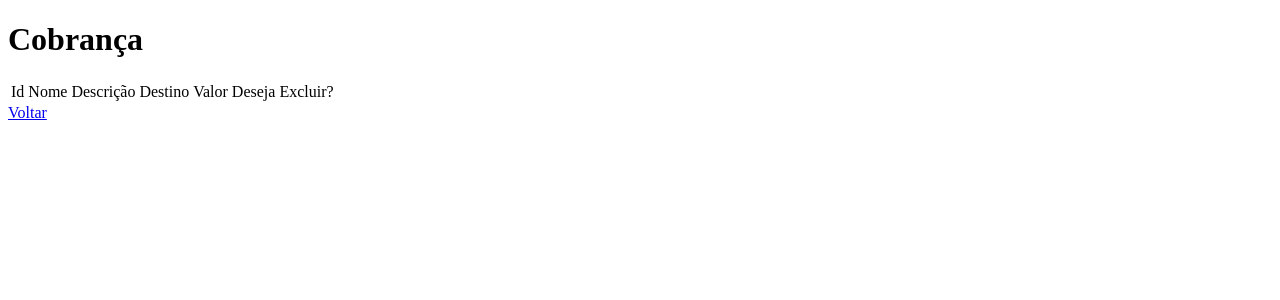
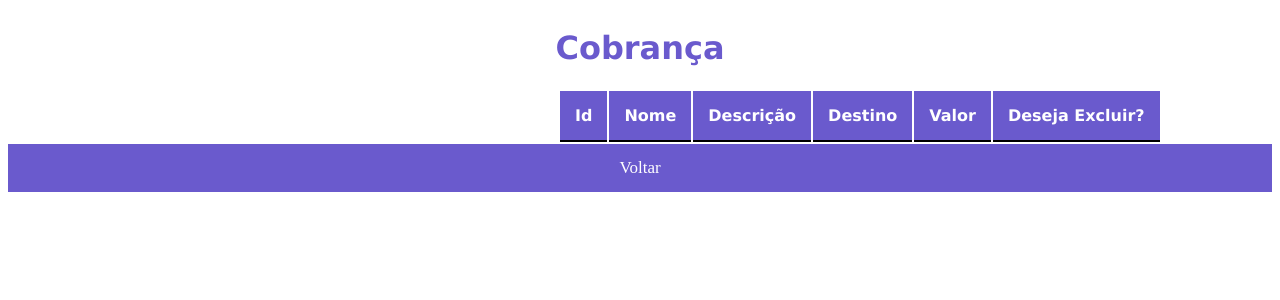
Before and after one commit to Accountico/accountico-WebApp, a Flask app: template templates/reportCharge.html in a window 1280 px wide. Shown: the top 300 px of the page. Run offline with Flask 2, Linux system fonts and the light colour scheme; the template is opened without the code that fills it, so the values that code supplies are empty; parts of the project's set-up code (start-up, migrations or seed data) failed here and were passed over.

Commit message:
Subindo todas as estilizações das telas

```diff
--- a/static/css/report.css
+++ b/static/css/report.css
@@ -0,0 +1,52 @@
+body{
+    align-content: center;
+    text-align: center;
+}
+
+.title {
+    text-align: center;
+    color: #6A5ACD;
+    font-weight: bold;
+    font-family: "Lucida Sans Unicode";
+}
+
+table{
+    padding-left: 550px;
+}
+
+table tr td {
+    font-family: "Lucida Sans Unicode";
+    text-align: center;
+    padding: 15px;
+    border-bottom-style: solid;
+    border-bottom-color: black ;
+    border-bottom-width: 2px;
+}
+
+.titulo {
+    color: #fff;
+    background-color: #6A5ACD;
+    font-weight: bold;
+    font-family: "Lucida Sans Unicode";
+}
+
+.btn-excluir {
+    text-align: center;
+    color: #fff;
+    background-color: #FF0000;
+    border-radius: 5px;
+}
+
+.btn-excluir:hover {
+    cursor: pointer;
+}
+
+.voltar{
+    background-color: #6A5ACD;
+    color: #fff;
+    padding-top: 12px;
+    display: block;
+    padding: 14px 16px;
+    text-decoration: none;
+    font-size: 17px;
+}
--- a/templates/index.html
+++ b/templates/index.html
@@ -4,7 +4,7 @@
 <head>
   <meta charset="UTF-8">
   <meta name="viewport" content="width=device-width, initial-scale=1.0">
-  <title>Document</title>
+  <title>Home</title>
   <link rel="stylesheet" href="./home.css">
   </link>
   <link rel="stylesheet" href="{{ url_for('static', filename= 'css/index.css') }}">
--- a/templates/register.html
+++ b/templates/register.html
@@ -2,7 +2,7 @@
 <html lang="en">
 
 <head>
-    <title>Registro</title>
+    <title>Cadastre-se</title>
     <link rel="stylesheet" href="{{ url_for('static', filename= 'css/register.css') }}"></link>
     </link>
 </head>
--- a/templates/reportCharge.html
+++ b/templates/reportCharge.html
@@ -3,20 +3,20 @@
 <head>
     <meta charset="UTF-8">
     <meta name="viewport" content="width=device-width, initial-scale=1.0">
-    <title>Document</title>
+    <title>Relatório de Cobrança</title>
+    <link rel="stylesheet" href="{{ url_for('static', filename= 'css/report.css') }}">
 </head>
 <body>
-    <h1>Cobrança</h1>
+    <h1 class="title">Cobrança</h1>
     <table>
         <tr>
-            <td>Id</td>
-            <td>Nome</td>
-            <td>Descrição</td>
-            <td>Destino</td>
-            <td>Valor</td>
-            <td>Deseja Excluir?</td>
+            <td class="titulo">Id</td>
+            <td class="titulo">Nome</td>
+            <td class="titulo">Descrição</td>
+            <td class="titulo">Destino</td>
+            <td class="titulo">Valor</td>
+            <td class="titulo">Deseja Excluir?</td>
         </tr>
-
         {%for cobranca in cobrancas %}
         <tr>
             <td>{{ cobranca.cobranca_id }}</td>
@@ -26,11 +26,11 @@
             <td>{{ cobranca.cobranca_valor }}</td>
 
             <form action="/cobrar/" method="DELETE" >
-            <td><button>x</button></td>
+            <td><button class="btn-excluir">x</button></td>
             </form>
         </tr>
         {% endfor %}
     </table>
-    <a href="/home">Voltar</a>
+    <a class="voltar" href="/home">Voltar</a>
 </body>
 </html>
```
Also changed, not shown: templates/reportMoviment.html (+11 -10 lines).
